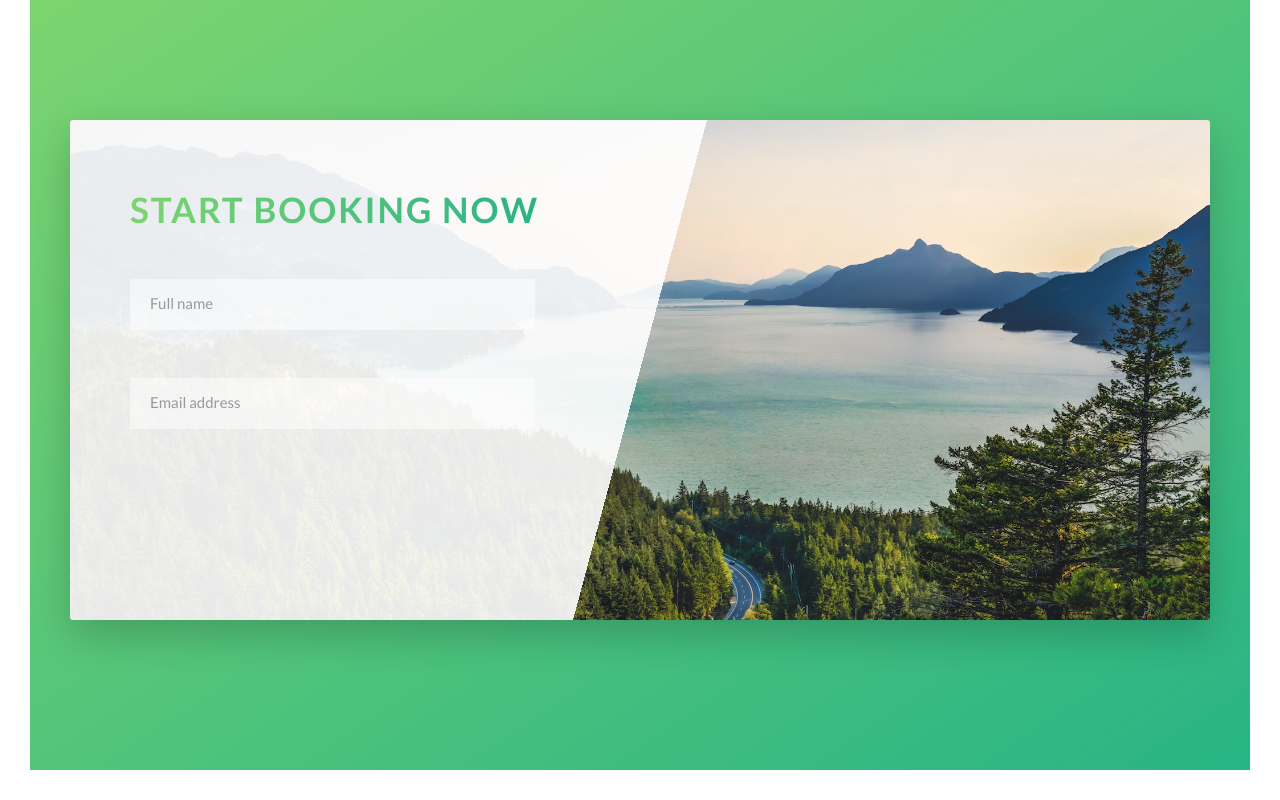
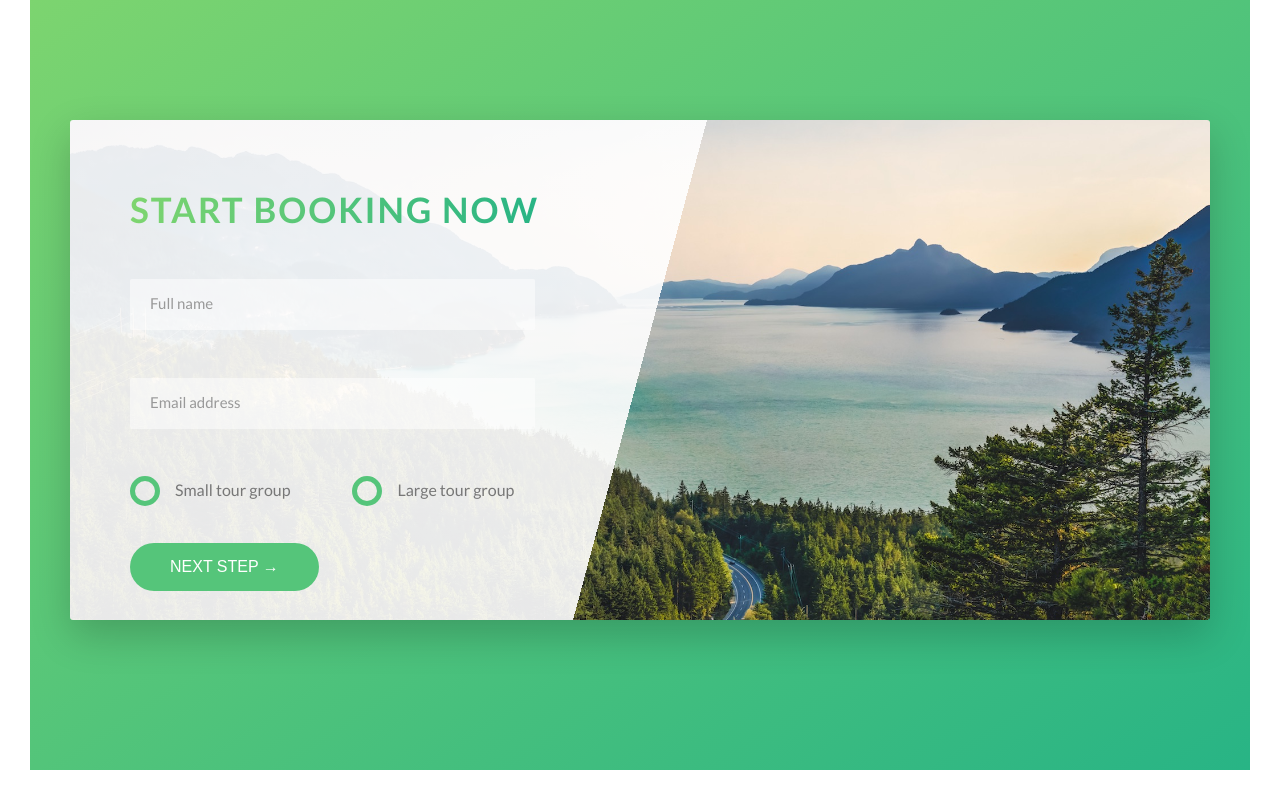
Before and after one commit to samadjei/Natours, a website: page index.html in a window 1280 px wide. Shown: the part 4455-5255 px from the top of the page. Drawn offline with Linux system fonts and the light colour scheme.

Commit message:
Completed the Booking Section

```diff
--- a/index.html
+++ b/index.html
@@ -345,6 +345,25 @@
                   <input type="email" class="form__input" placeholder="Email address" id="email" required>
                   <label for="email" class="form__label">Email address</label>
                 </div>
+
+                <div class="form__group u-margin-bottom-medium ">
+                  <div class="form__radio-group">
+                    <input type="radio" class="form__radio-input" id="small" name="size">
+                    <label for="small" class="form__radio-label">
+                      <span class="form__radio-button"></span>
+                      Small tour group</label>
+                  </div>
+                  <div class="form__radio-group">
+                    <input type="radio" class="form__radio-input" id="large" name="size">
+                    <label for="large" class="form__radio-label">
+                      <span class="form__radio-button"></span>
+                      Large tour group</label>
+                  </div>
+                </div>
+
+                <div class="form__group">
+                  <button class="btn btn--green">Next step &rarr;</button>
+                </div>
               </form>
 
             </div>
--- a/sass/base/_utilities.scss
+++ b/sass/base/_utilities.scss
@@ -1,20 +1,20 @@
 .u-center-text {
-  text-align: center;
+  text-align: center !important;
 }
 
 .u-margin-bottom-small {
-  margin-bottom: 1.5rem;
+  margin-bottom: 1.5rem !important;
 }
 .u-margin-bottom-medium {
-  margin-bottom: 4rem;
+  margin-bottom: 4rem !important;
 }
 .u-margin-bottom-big {
-  margin-bottom: 8rem;
+  margin-bottom: 8rem !important;
 }
 
 .u-margin-top-big {
-  margin-top: 8rem;
+  margin-top: 8rem !important;
 }
 .u-margin-top-huge {
-  margin-top: 10rem;
+  margin-top: 10rem !important;
 }
--- a/sass/components/_button.scss
+++ b/sass/components/_button.scss
@@ -1,4 +1,5 @@
 .btn {
+  &,
   &:link,
   &:after {
     text-transform: uppercase;
@@ -10,6 +11,10 @@
     transition: all 0.2s;
     position: relative;
     font-size: $default-font-size;
+
+    // Change for the <button> element
+    border: none;
+    cursor: pointer;
   }
 
   &:hover {
@@ -22,7 +27,9 @@
     }
   }
 
-  &:active {
+  &:active,
+  &:focus {
+    outline: none;
     transform: translateY(-1px);
     box-shadow: 0 0.5rem 1rem rgba($color-black, 0.2);
   }
--- a/sass/components/_form.scss
+++ b/sass/components/_form.scss
@@ -47,4 +47,52 @@
     visibility: hidden;
     transform: translateY(-4rem);
   }
+
+  &__radio-group {
+    width: 49%;
+    // not create a line block and will be displayed side by side
+    display: inline-block;
+  }
+
+  &__radio-input {
+    display: none;
+  }
+
+  &__radio-label {
+    font-size: $default-font-size;
+    cursor: pointer;
+    position: relative;
+    padding-left: 4.5rem;
+  }
+
+  &__radio-button {
+    height: 3rem;
+    width: 3rem;
+    border: 5px solid $color-primary;
+    border-radius: 50%;
+    display: inline-block;
+    position: absolute;
+    top: -0.4rem;
+    left: 0;
+
+    &::after {
+      content: "";
+      display: block;
+      height: 1.3rem;
+      width: 1.3rem;
+      border-radius: 50%;
+      position: absolute;
+      top: 50%;
+      left: 50%;
+      transform: translate(-50%, -50%);
+      background-color: $color-primary;
+      opacity: 0;
+      transition: opacity 0.2s;
+    }
+  }
+
+  // when we click the label element, that becomes checked, we will select the sibling of that and then the child
+  &__radio-input:checked ~ &__radio-label &__radio-button::after {
+    opacity: 1;
+  }
 }
```
Also changed, not shown: css/style.css.
